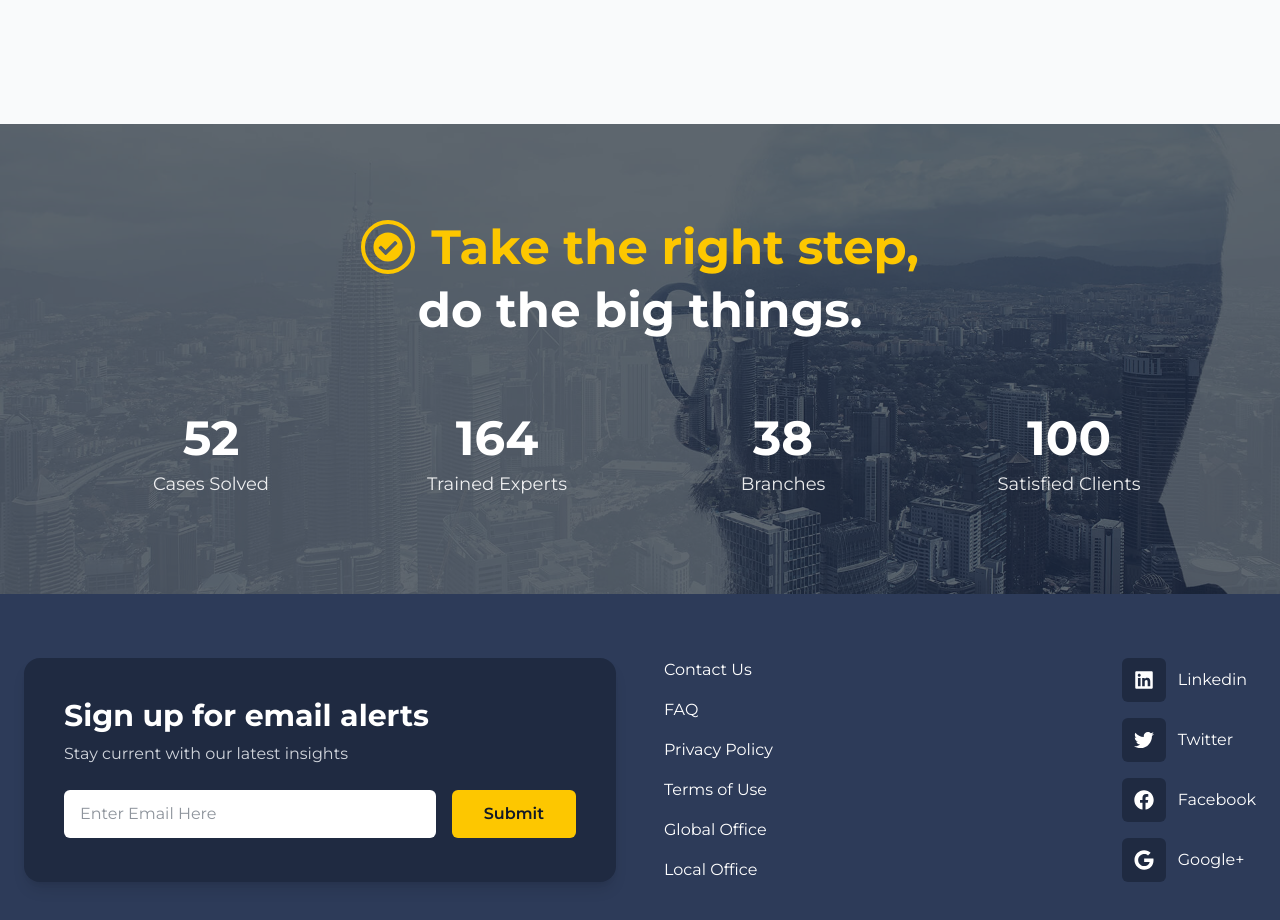
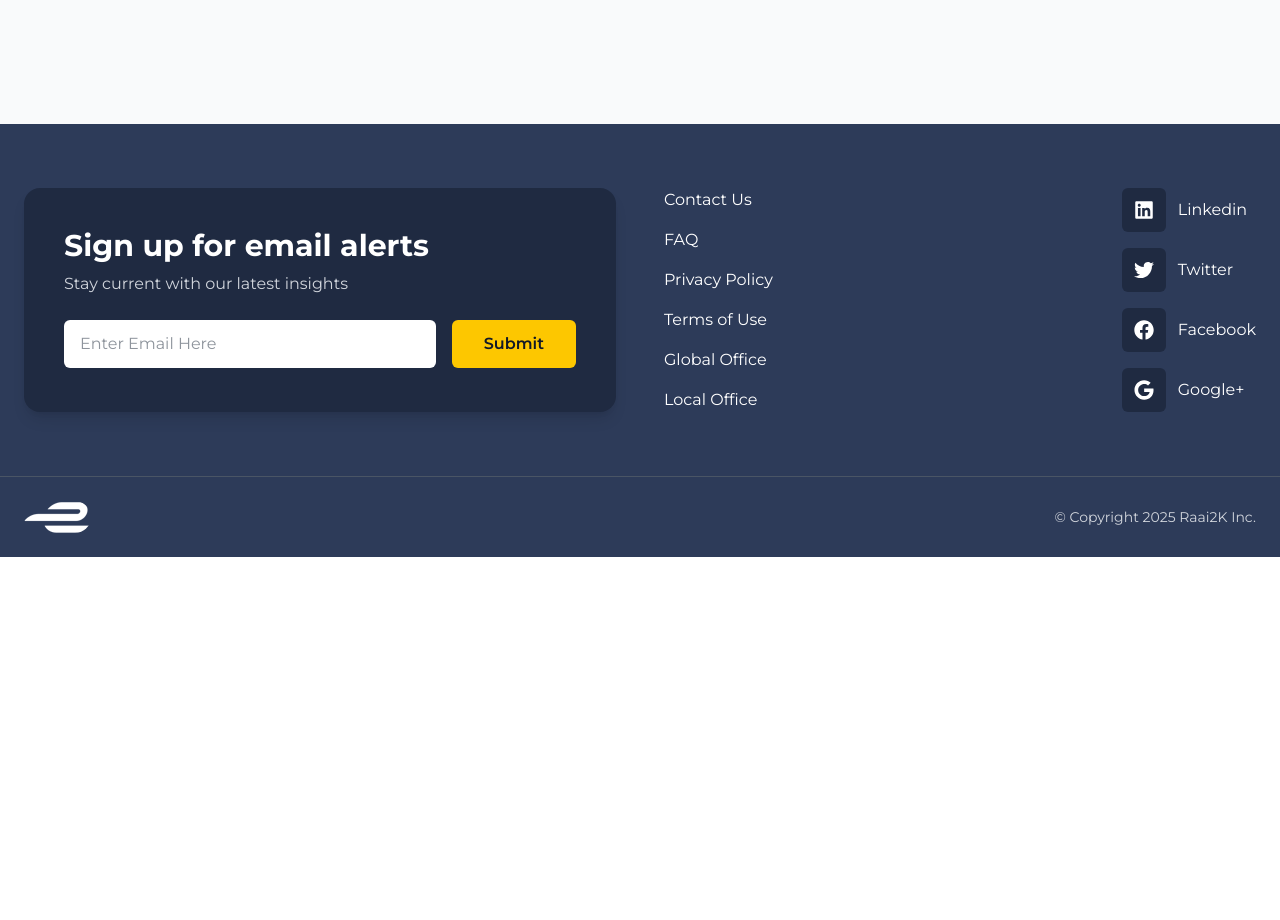
Before and after one commit to devilra/Raai2k, a React (Vite) app in the folder frontent/: page /about in a window 1280 px wide. Shown: the part 3040-3960 px from the top of the page. After the commit the page ends 3597 px from the top, so only its background shows below. Built offline with nearby package versions, Linux system fonts and the light colour scheme.

Commit message:
update ui

```diff
--- a/frontent/src/About/AboutPage.jsx
+++ b/frontent/src/About/AboutPage.jsx
@@ -13,7 +13,7 @@ const AboutPage = () => {
       <CeoMessage />
       <CompanyOverview />
       {/* <CaseStudySection /> */}
-      <StatsSection />
+      {/* <StatsSection /> */}
       {/* <BlogsSection /> */}
       {/* <ClientTestimonials /> */}
       {/* <LeadershipSection /> */}
```
